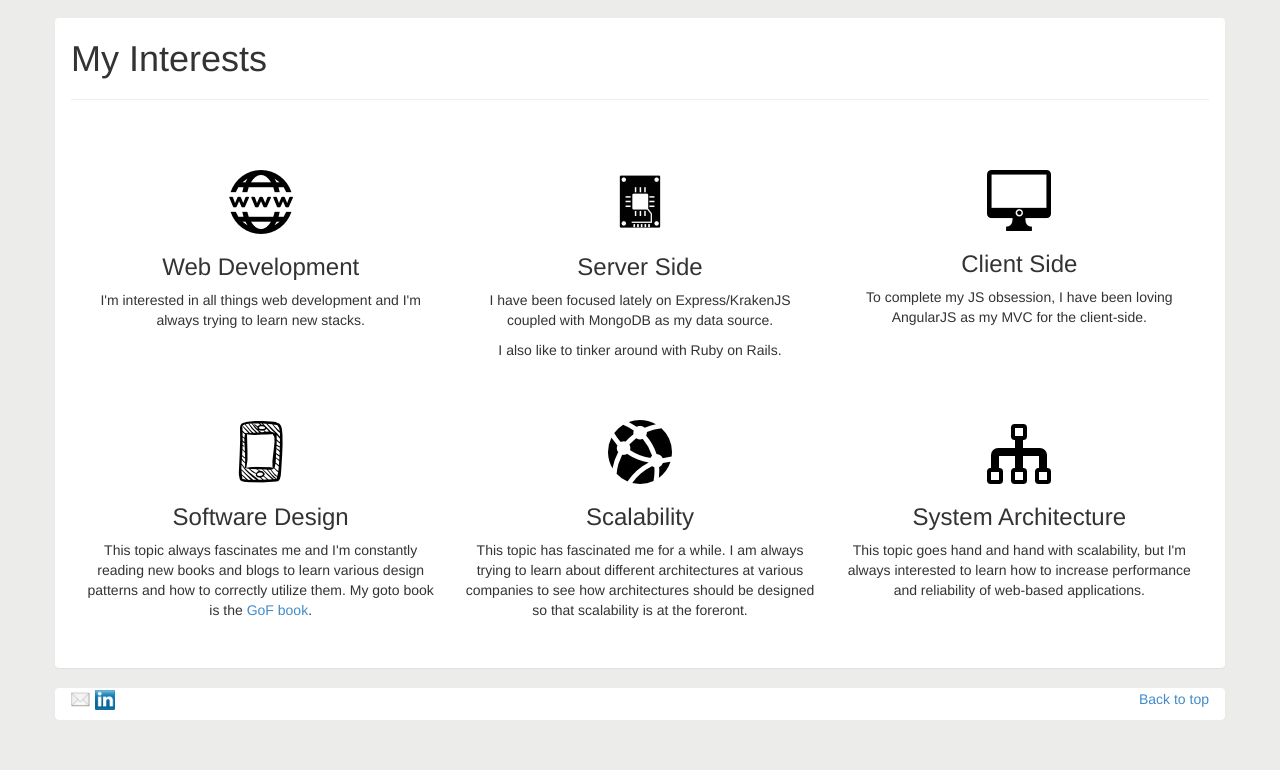
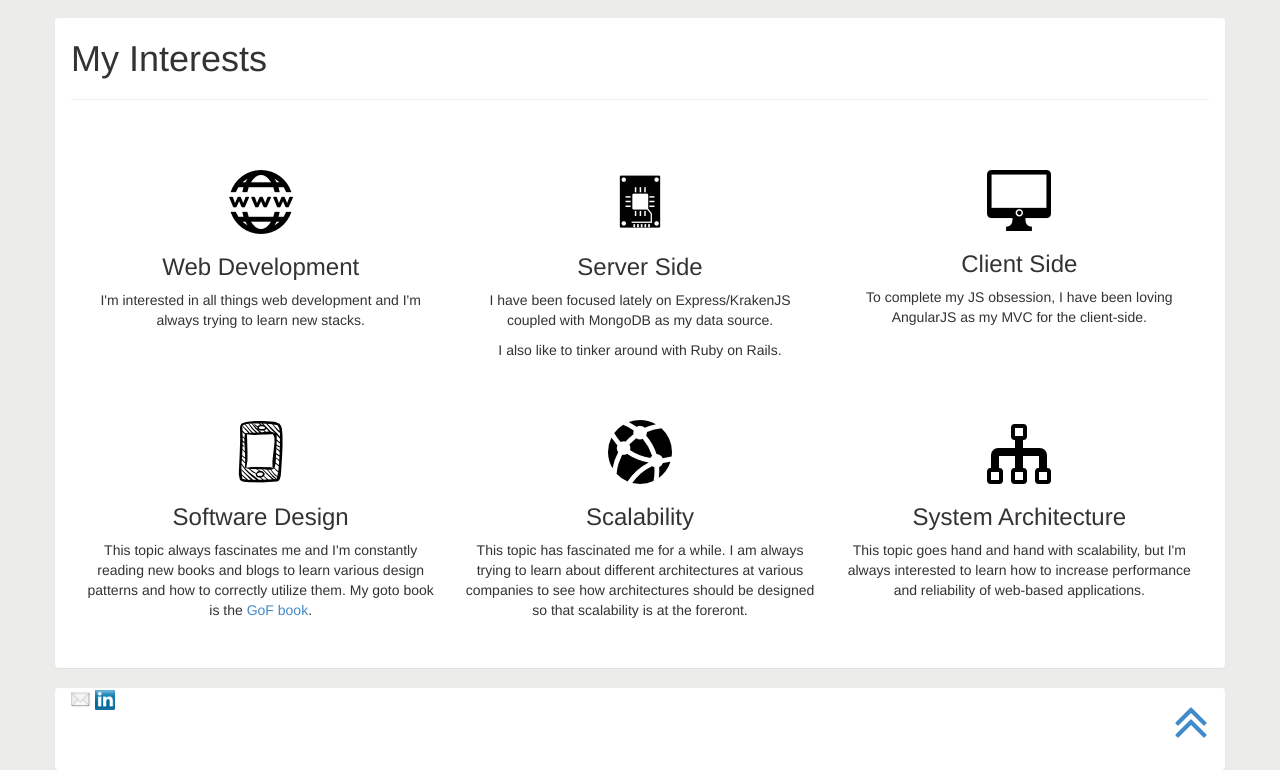
Before and after one commit to jhorwit2/jhorwit2.github.io, a plain HTML site: page index.html in a window 1280 px wide. Shown: the part 1222-1992 px from the top of the page. Before the commit the page ends 1942 px from the top, so only its background shows below. Drawn offline with Linux system fonts and the light colour scheme.

Commit message:
changed back to top

```diff
--- a/index.html
+++ b/index.html
@@ -184,10 +184,16 @@
 
 
     <!-- FOOTER -->
-    <footer class="container panel">
-        <p class="pull-right"><a href="#">Back to top</a></p>
-        <a href="mailto:horwitzja@gmail.com"><img src="images/connect_email.png" alt="Email"></a>
-        <a href="https://www.linkedin.com/profile/view?id=139472058"><img src="images/connect_linkedIn.png" alt="LinkedIn"></a>
+    <footer>
+        <div class="container panel">
+            <a href="mailto:horwitzja@gmail.com"><img src="images/connect_email.png" alt="Email"></a>
+            <a href="https://www.linkedin.com/profile/view?id=139472058"><img src="images/connect_linkedIn.png" alt="LinkedIn"></a>
+            <span class="fa-4x pull-right">
+                <a href="#">
+                    <i class="fa fa-angle-double-up faa-float animated"></i>
+                </a>
+            </span>
+      </div>
     </footer>
 
     <!-- js files -->
```
